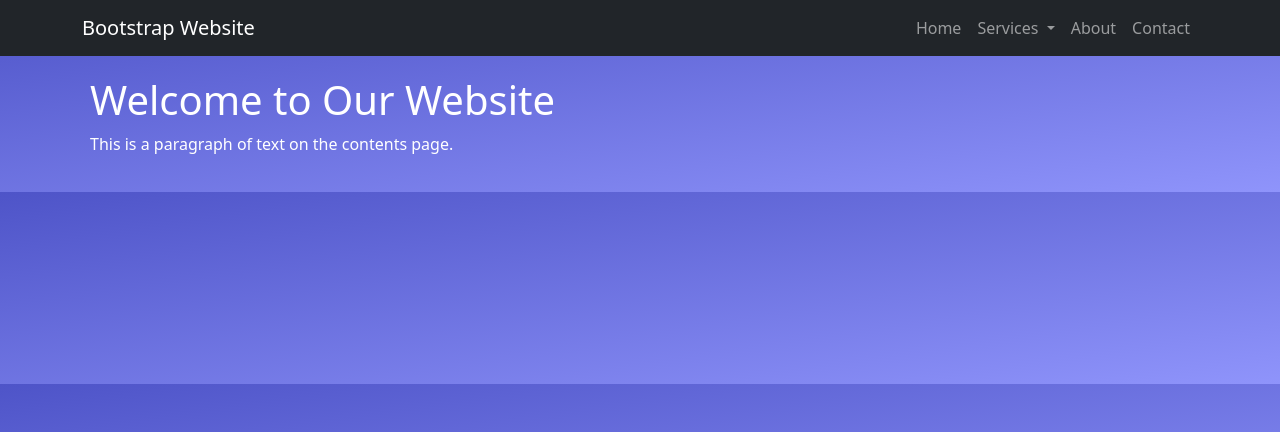
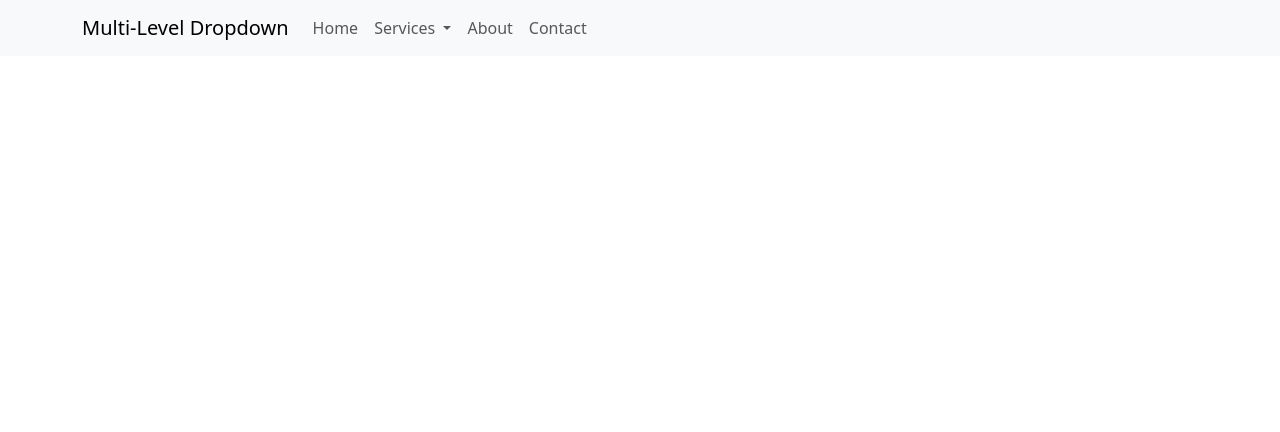
Before and after one commit to sivaiah911/iimc2024, a PHP site: page /app.php in a window 1280 px wide. Shown: the top 432 px of the page. Run offline with PHP 8.4, Linux system fonts and the light colour scheme; some libraries are stand-ins or nearby versions.

Commit message:
Update app.php

```diff
--- a/app.php
+++ b/app.php
@@ -1,64 +1,3 @@
-<!DOCTYPE html>
-<html lang="en">
-<head>
-  <meta charset="UTF-8">
-  <meta http-equiv="X-UA-Compatible" content="IE=edge">
-  <meta name="viewport" content="width=device-width, initial-scale=1.0">
-  <title>Bootstrap Website</title>
-  <!-- Bootstrap CSS -->
-  <link href="https://cdn.jsdelivr.net/npm/bootstrap@5.4.3/dist/css/bootstrap.min.css" rel="stylesheet">
-  <style>
-    /* Custom styles for this template */
-    body {
-      padding-top: 56px;
-      background: linear-gradient(to bottom right, #4e54c8, #8f94fb);
-      color: #fff;
-    }
-    .content {
-      padding: 20px;
-    }
-  </style>
-</head>
-<body>
-  <!-- Fixed navbar -->
-  <nav class="navbar navbar-expand-lg navbar-dark bg-dark fixed-top">
-    <div class="container">
-      <a class="navbar-brand" href="#">Bootstrap Website</a>
-      <button class="navbar-toggler" type="button" data-bs-toggle="collapse" data-bs-target="#navbarNav" aria-controls="navbarNav" aria-expanded="false" aria-label="Toggle navigation">
-        <span class="navbar-toggler-icon"></span>
-      </button>
-      <div class="collapse navbar-collapse" id="navbarNav">
-        <ul class="navbar-nav ms-auto">
-          <li class="nav-item">
-            <a class="nav-link" href="#">Home</a>
-          </li>
-          <li class="nav-item dropdown">
-            <a class="nav-link dropdown-toggle" href="#" id="navbarDropdown" role="button" data-bs-toggle="dropdown" aria-expanded="false">
-              Services
-            </a>
-            <ul class="dropdown-menu" aria-labelledby="navbarDropdown">
-              <li><a class="dropdown-item" href="#">Service 1</a></li>
-              <li><a class="dropdown-item" href="#">Service 2</a></li>
-              <li><a class="dropdown-item" href="#">Service 3</a></li>
-            </ul>
-          </li>
-          <li class="nav-item">
-            <a class="nav-link" href="#">About</a>
-          </li>
-          <li class="nav-item">
-            <a class="nav-link" href="#">Contact</a>
-          </li>
-        </ul>
-      </div>
-    </div>
-  </nav>
-
-  <div class="container content">
-    <h1>Welcome to Our Website</h1>
-    <p>This is a paragraph of text on the contents page.</p>
-  </div>
-
-  <!-- Bootstrap JS -->
-  <script src="https://cdn.jsdelivr.net/npm/bootstrap@5.4.3/dist/js/bootstrap.min.js"></script>
-</body>
-</html>
+<?php
+include('header.php');
+?>
```
